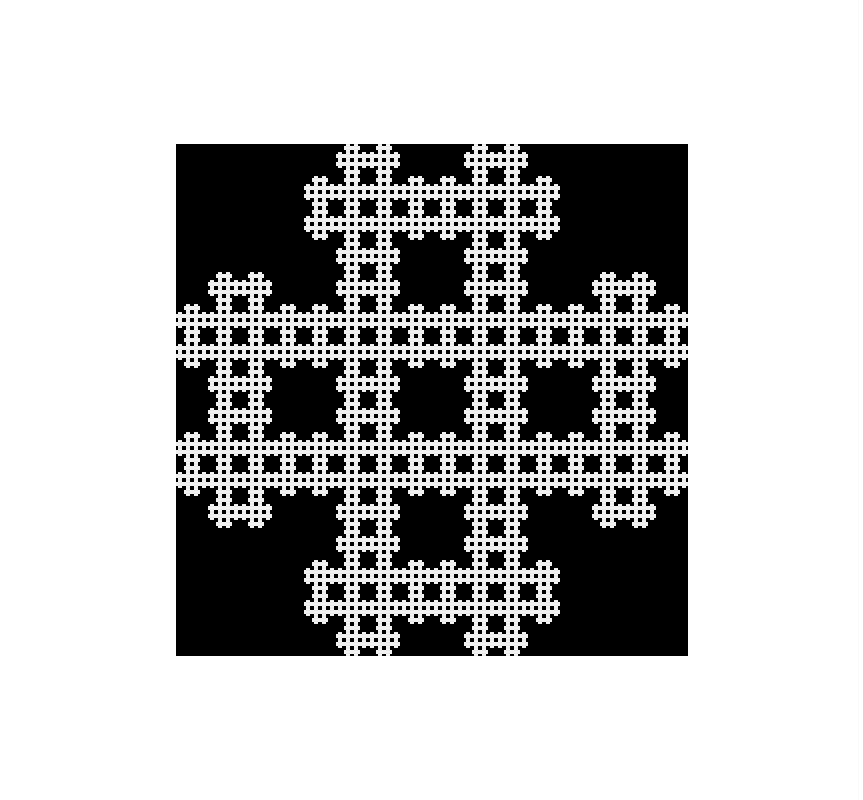
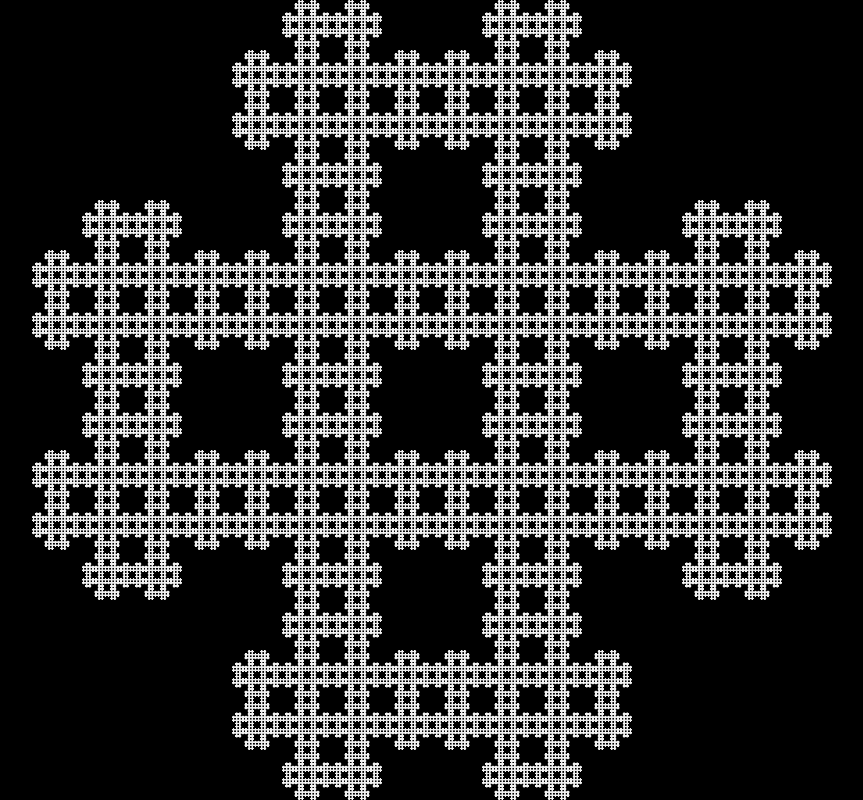
Before and after one commit to E4tHam/fractal, a plain HTML site: page index.html in a window 1280 px wide. Shown: the whole page, without its empty margins (208-1071 px from the left). Drawn offline with Linux system fonts and the light colour scheme.

Commit message:
added more parameters and max_recursion

```diff
--- a/index.html
+++ b/index.html
@@ -15,6 +15,8 @@ body {
     display: flex;
     justify-content: center;
     align-items: center;
+    margin: 0;
+    background-color: black;
 }
 </style>
 
--- a/script.js
+++ b/script.js
@@ -1,11 +1,12 @@
 
-const CanvasWidth   = 512;
-const CanvasHeight  = 512;
+const CanvasWidth   = Math.pow(2,11);
+const CanvasHeight  = Math.pow(2,11);
 
 var Canvas = document.createElement("canvas");
 Canvas.setAttribute("width", CanvasWidth);
 Canvas.setAttribute("height", CanvasHeight);
 Canvas.setAttribute( "id", "Canvas" );
+Canvas.setAttribute("style","height:100vmin;width:100vmin;")
 document.getElementsByTagName("body")[0].appendChild(Canvas);
 const ctx = Canvas.getContext("2d", { alpha: false });
 
@@ -17,23 +18,75 @@ var parameters = [
     [0xfff, 0xfff, 0xfff, 0xfff],
     [0x000, 0xfff, 0xfff, 0x000]
 ];
+var filter =
+    1   ? "AND" :
+    0   ? "OR"  :
+    0   ? "AVG" :
+    0   ? "XOR" :
+    "error";
+var R = 10;
+
+
+let max_recursion = Math.log2( Math.min(CanvasHeight, CanvasWidth) )/2;
+R = Math.min (
+    R,
+    max_recursion
+);
 
 for ( let i = 0; i < CanvasWidth * CanvasHeight; i++ ) {
-    PixelBuffer[4*i + 0] = 0xff;
-    PixelBuffer[4*i + 1] = 0xff;
-    PixelBuffer[4*i + 2] = 0xff;
+    PixelBuffer[4*i + 0] = PixelBuffer[4*i + 1] = PixelBuffer[4*i + 2] =
+        (filter=="AND") ? 0xff :
+        (filter=="OR")  ? 0x00 :
+        (filter=="AVG") ? 0xff :
+        (filter=="XOR") ? 0x00 :
+        0x00;
     PixelBuffer[4*i + 3] = 0xff;
 }
 
-for ( let r = 0; r < 4; r++ ) {
+for ( let r = 1; r <= R; r++ ) {
     for ( let i = 0; i < CanvasWidth; i++ ) {
         for ( let j = 0; j < CanvasHeight; j++ ) {
-            let x_index = (i >>> (7-2*r)) & 0b11;
-            let y_index = (j >>> (7-2*r)) & 0b11;
+            let x_index = (i >>> (Math.log2(CanvasWidth)-2*r)) & 0b11;
+            let y_index = (j >>> (Math.log2(CanvasHeight)-2*r)) & 0b11;
             let pixel_index = j*CanvasWidth + i;
-            PixelBuffer[4*pixel_index + 0] &= ((parameters[y_index][x_index]>>>8)&0xf)<<4;
-            PixelBuffer[4*pixel_index + 1] &= ((parameters[y_index][x_index]>>>4)&0xf)<<4;
-            PixelBuffer[4*pixel_index + 2] &= ((parameters[y_index][x_index]>>>0)&0xf)<<4;
+
+            let param_r = ((parameters[y_index][x_index]>>>8)&0xf);
+            let param_g = ((parameters[y_index][x_index]>>>4)&0xf);
+            let param_b = ((parameters[y_index][x_index]>>>0)&0xf);
+            let curr_r = PixelBuffer[4*pixel_index + 0]>>>4;
+            let curr_g = PixelBuffer[4*pixel_index + 1]>>>4;
+            let curr_b = PixelBuffer[4*pixel_index + 2]>>>4;
+
+            let new_r = 0;
+            let new_g = 0;
+            let new_b = 0;
+
+            switch (filter) {
+                case "AND":
+                    new_r = param_r & curr_r;
+                    new_g = param_g & curr_g;
+                    new_b = param_b & curr_b;
+                    break;
+                case "OR":
+                    new_r = param_r | curr_r;
+                    new_g = param_g | curr_g;
+                    new_b = param_b | curr_b;
+                    break;
+                case "AVG":
+                    new_r = (param_r + curr_r)>>>1;
+                    new_g = (param_g + curr_g)>>>1;
+                    new_b = (param_b + curr_b)>>>1;
+                    break;
+                case "XOR":
+                    new_r = param_r ^ curr_r;
+                    new_g = param_g ^ curr_g;
+                    new_b = param_b ^ curr_b;
+                    break;
+            default: break; }
+
+            PixelBuffer[4*pixel_index + 0] = (new_r<<4);
+            PixelBuffer[4*pixel_index + 1] = (new_g<<4);
+            PixelBuffer[4*pixel_index + 2] = (new_b<<4);
         }
     }
 }
```
